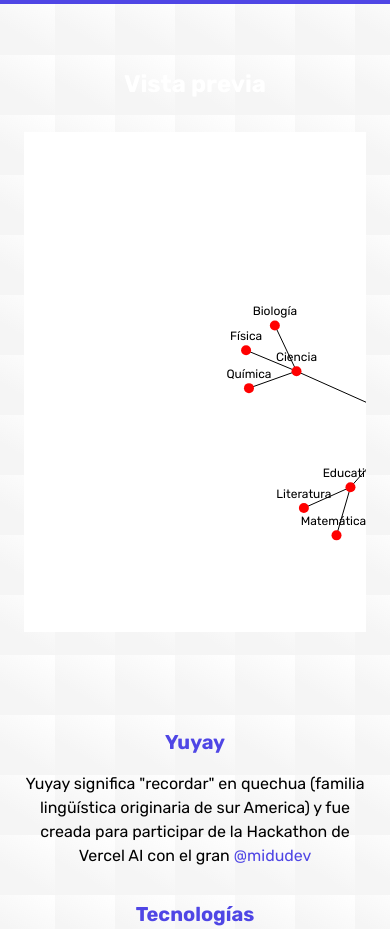
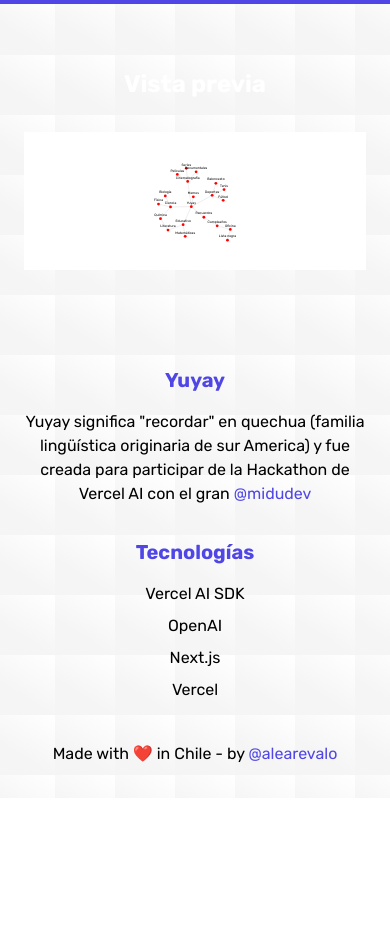
Before and after one commit to AleArevalo/Yuyay, a Next.js app: page / in a window 390 px wide. Shown: the part 2220-3149 px from the top of the page. After the commit the page ends 3018 px from the top, so only its background shows below. Built offline with nearby package versions, Linux system fonts and the light colour scheme.

Commit message:
feat: Update MindMap component to use responsive SVG size

```diff
--- a/src/app/ui/mindmap.tsx
+++ b/src/app/ui/mindmap.tsx
@@ -12,6 +12,7 @@
 interface Link {
     source: string;
     target: string;
+    value: number;
 }
 
 interface MindMapProps {
@@ -21,27 +22,37 @@
 
 const MindMap: FC<MindMapProps> = ({ nodes, links }) => {
     const svgRef = useRef<SVGSVGElement | null>(null)
-    const [selectedNode, setSelectedNode] = useState<Node | null>(null)
+    const [ selectedNode, setSelectedNode ] = useState<Node | null>(null)
 
     useEffect(() => {
-        const svg = d3.select(svgRef.current)
-        svg.selectAll('*').remove() // Clear the svg before rendering new elements
+        // Specify the dimensions of the chart.
+        const width = 1232
+        const height = 500
 
-        const width = 800
-        const height = 600
+        // Specify the color scale.
+        const color = d3.scaleOrdinal(d3.schemeCategory10)
 
         const simulation = d3.forceSimulation(nodes as d3.SimulationNodeDatum[])
             .force('link', d3.forceLink(links).id((d: any) => d.id))
             .force('charge', d3.forceManyBody().strength(-200))
-            .force('center', d3.forceCenter(width / 2, height / 2))
+            .force('x', d3.forceX())
+            .force('y', d3.forceY())
+
+        const svg = d3.select(svgRef.current)
+            .attr('width', width)
+            .attr('height', height)
+            .attr('viewBox', [-width / 2, -height / 2, width, height])
+            .attr('style', 'max-width: 100%; height: auto;')
+
+        svg.selectAll('*').remove() // Clear the svg before rendering new elements
 
         const link = svg.append('g')
-            .attr('class', 'links')
+                .attr('stroke', '#999')
+                .attr('stroke-opacity', 0.6)
             .selectAll('line')
             .data(links)
-            .enter()
-            .append('line')
-            .attr('stroke', 'black')
+            .join('line')
+                .attr('stroke-width', d => Math.sqrt(d.value))
 
         const node = svg.append('g')
             .attr('class', 'nodes')
@@ -60,7 +71,6 @@
                 .on('end', dragended))
 
         const label = svg.append('g')
-            .attr('class', 'labels')
             .selectAll('text')
             .data(nodes)
             .enter()
@@ -87,27 +97,27 @@
                 .attr('y', d => (d as any).y)
         })
 
-        function dragstarted(event: any, d: any) {
+        function dragstarted(event: any) {
             if (!event.active) simulation.alphaTarget(0.3).restart()
-            d.fx = d.x
-            d.fy = d.y
+            event.subject.fx = event.subject.x
+            event.subject.fy = event.subject.y
         }
 
-        function dragged(event: any, d: any) {
-            d.fx = event.x
-            d.fy = event.y
+        function dragged(event: any) {
+            event.subject.fx = event.x
+            event.subject.fy = event.y
         }
 
-        function dragended(event: any, d: any) {
+        function dragended(event: any) {
             if (!event.active) simulation.alphaTarget(0)
-            d.fx = null
-            d.fy = null
+            event.subject.fx = null
+            event.subject.fy = null
         }
     }, [nodes, links])
 
     return (
         <div>
-            <svg ref={svgRef} className="w-full h-auto min-h-[500px]"></svg>
+            <svg ref={svgRef} className="max-h-[500px]"></svg>
             {selectedNode && (
                 <div className="text-black">
                     <h2>{selectedNode.id}</h2>
--- a/src/app/ui/preview.tsx
+++ b/src/app/ui/preview.tsx
@@ -25,26 +25,27 @@
 ]
 
 const links = [
-    { source: 'Yuyay', target: 'Memes' },
-    { source: 'Yuyay', target: 'Educativo' },
-    { source: 'Educativo', target: 'Matemáticas' },
-    { source: 'Educativo', target: 'Literatura' },
-    { source: 'Yuyay', target: 'Cinematografía' },
-    { source: 'Cinematografía', target: 'Películas' },
-    { source: 'Cinematografía', target: 'Series' },
-    { source: 'Cinematografía', target: 'Documentales' },
-    { source: 'Yuyay', target: 'Recuerdos' },
-    { source: 'Recuerdos', target: 'Cumpleaños' },
-    { source: 'Cumpleaños', target: 'Oficina' },
-    { source: 'Oficina', target: 'Lista negra' },
-    { source: 'Yuyay', target: 'Deportes' },
-    { source: 'Deportes', target: 'Fútbol' },
-    { source: 'Deportes', target: 'Baloncesto' },
-    { source: 'Deportes', target: 'Tenis' },
-    { source: 'Yuyay', target: 'Ciencia' },
-    { source: 'Ciencia', target: 'Biología' },
-    { source: 'Ciencia', target: 'Química' },
-    { source: 'Ciencia', target: 'Física' }
+    { source: 'Yuyay', target: 'Memes', value: 1 },
+    { source: 'Yuyay', target: 'Educativo', value: 1 },
+    { source: 'Educativo', target: 'Matemáticas', value: 1 },
+    { source: 'Educativo', target: 'Literatura', value: 1 },
+    { source: 'Yuyay', target: 'Cinematografía', value: 1 },
+    { source: 'Cinematografía', target: 'Películas', value: 1 },
+    { source: 'Cinematografía', target: 'Series', value: 1 },
+    { source: 'Cinematografía', target: 'Documentales', value: 1 },
+    { source: 'Yuyay', target: 'Recuerdos', value: 1 },
+    { source: 'Recuerdos', target: 'Cumpleaños', value: 1 },
+    { source: 'Cumpleaños', target: 'Oficina', value: 1 },
+    { source: 'Oficina', target: 'Lista negra', value: 1 },
+    { source: 'Yuyay', target: 'Deportes', value: 1 },
+    { source: 'Deportes', target: 'Fútbol', value: 1 },
+    { source: 'Deportes', target: 'Baloncesto', value: 1 },
+    { source: 'Deportes', target: 'Tenis', value: 1 },
+    { source: 'Yuyay', target: 'Ciencia', value: 1 },
+    { source: 'Ciencia', target: 'Biología', value: 1 },
+    { source: 'Ciencia', target: 'Química', value: 1 },
+    { source: 'Ciencia', target: 'Física', value: 1 },
+    { source: 'Literatura', target: 'Química', value: 1 }
 ]
 
 const Preview = () => {
```
